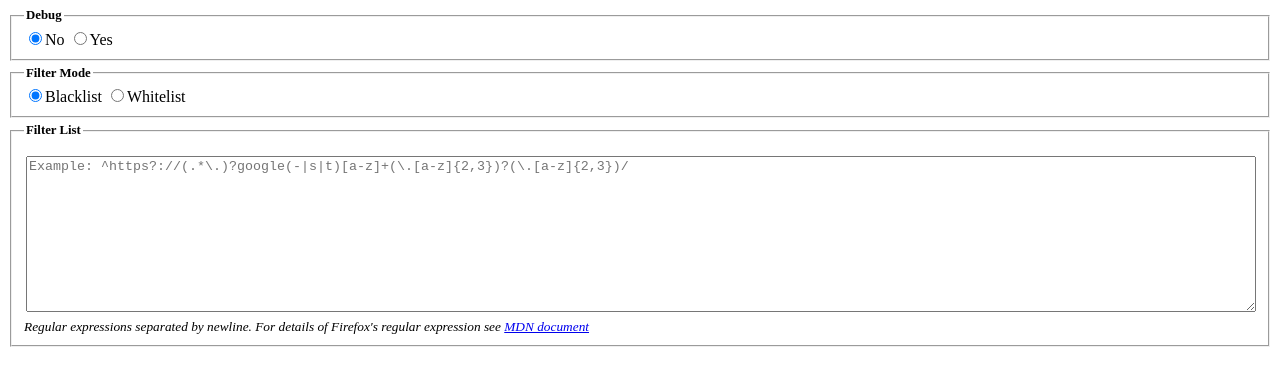
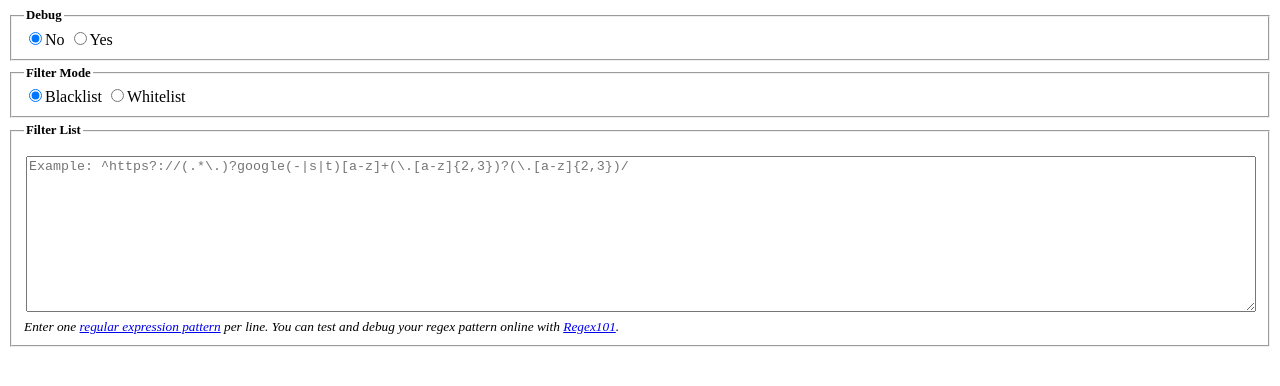
Before and after one commit to eryw/firefox-simple-blocker, a browser extension: page options/options.html in a window 1280 px wide. Drawn offline with Linux system fonts and the light colour scheme.

Commit message:
Improve instructions

```diff
--- a/options/options.html
+++ b/options/options.html
@@ -1,9 +1,9 @@
 <!DOCTYPE html>
 <html>
   <head>
-    <meta charset="utf-8">
+    <meta charset="utf-8"/>
+    <link rel="stylesheet" href="options.css"/>
   </head>
-  <link rel="stylesheet" href="options.css"/>
 <body>
   <form>
     <fieldset>
@@ -27,9 +27,12 @@
     <fieldset>
       <legend>Filter List</legend>
       <textarea id="regexes" rows="10" placeholder="Example: ^https?://(.*\.)?google(-|s|t)[a-z]+(\.[a-z]{2,3})?(\.[a-z]{2,3})/"></textarea>
-      <small>Regular expressions separated by newline. For details of Firefox's regular expression see
-        <a href="https://developer.mozilla.org/en-US/docs/Web/JavaScript/Guide/Regular_Expressions#Using_Special_Characters"
-          target="_blank" rel="noopener noreferrer">MDN document</a>
+      <small>
+        Enter one
+        <a href="https://developer.mozilla.org/docs/Web/JavaScript/Guide/Regular_Expressions#Writing_a_regular_expression_pattern"
+        target="_blank" rel="noopener noreferrer">regular expression pattern</a> per line.
+        You can test and debug your regex pattern online with
+        <a href="https://regex101.com/" target="_blank" rel="noopener noreferrer">Regex101</a>.
       </small>
     </fieldset>
   </form>
```
